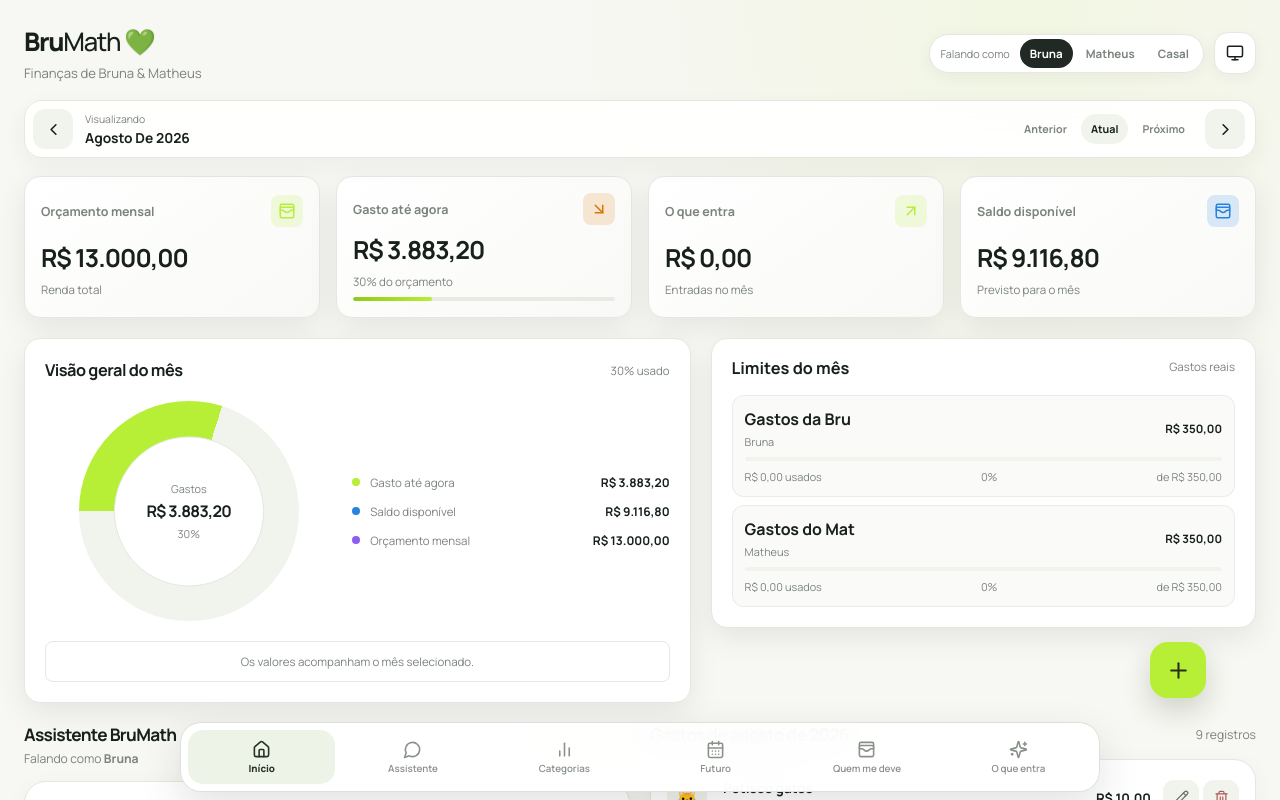
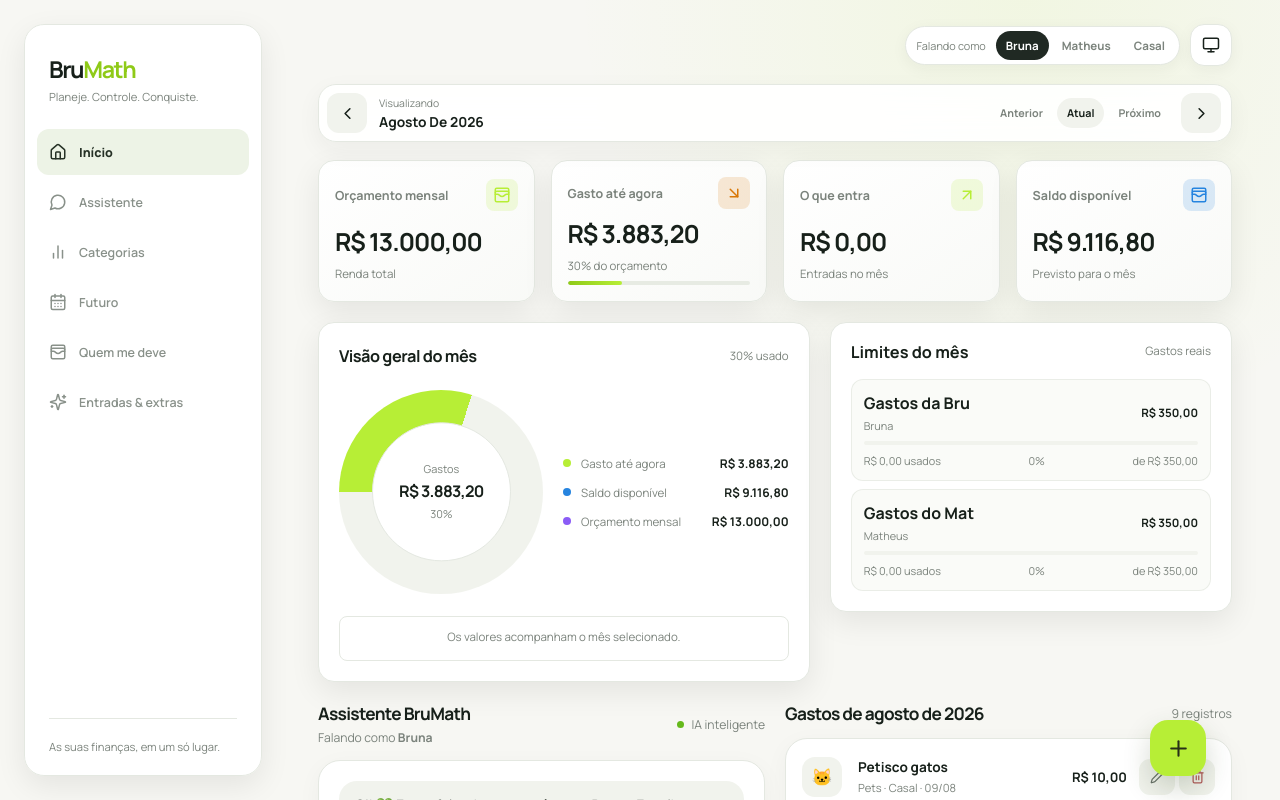
Before and after one commit to buraven/BruMath, a Next.js app: page / in a window 1280 px wide. Shown: the top 800 px of the page. Built offline with nearby package versions, Linux system fonts and the light colour scheme.

Commit message:
feat: add responsive application navigation

```diff
--- a/app/globals.css
+++ b/app/globals.css
@@ -84,6 +84,10 @@ button {
   padding-bottom: 116px;
 }
 
+.app-workspace {
+  min-width: 0;
+}
+
 .topbar {
   width: min(var(--max), calc(100% - 32px));
   margin: 0 auto;
@@ -1234,13 +1238,14 @@ button {
 
 .fab-wrap {
   position: fixed;
-  right: max(24px, calc((100vw - var(--max))/2 + 24px));
-  bottom: 102px;
+  left: 50%;
+  bottom: max(var(--space-8), env(safe-area-inset-bottom));
   z-index: 40;
   display: flex;
   flex-direction: column;
   align-items: flex-end;
   gap: 10px;
+  transform: translateX(-50%);
 }
 
 .floating-add {
@@ -1270,6 +1275,10 @@ button {
   border-radius: 17px;
   background: var(--surface);
   box-shadow: 0 18px 42px rgba(0, 0, 0, .16);
+}
+
+.fab-wrap .quick-add-menu {
+  margin-bottom: var(--space-3);
 }
 
 .quick-add-menu button {
@@ -1350,6 +1359,44 @@ button {
   }
 }
 
+@media (min-width: 1024px) {
+  .app-shell {
+    padding: var(--space-6) var(--space-6) var(--space-6) calc(var(--size-navigation-sidebar) + var(--space-8) + var(--space-6));
+  }
+
+  .topbar {
+    width: min(var(--max), 100%);
+    padding-top: 0;
+  }
+
+  .topbar .brand-area {
+    display: none;
+  }
+
+  .topbar-actions {
+    margin-left: auto;
+  }
+
+  .page {
+    width: min(var(--max), 100%);
+  }
+
+  .bottom-nav {
+    display: none;
+  }
+
+  .fab-wrap {
+    right: max(var(--space-6), calc((100vw - var(--max)) / 2 + var(--space-6)));
+    bottom: var(--space-6);
+    left: auto;
+    transform: none;
+  }
+
+  .fab-wrap .quick-add-menu {
+    margin-bottom: 0;
+  }
+}
+
 @media (min-width: 1100px) {
   .expense-list {
     max-height: 610px;
@@ -1488,8 +1535,7 @@ button {
   }
 
   .fab-wrap {
-    right: 15px;
-    bottom: 89px;
+    bottom: max(var(--space-8), env(safe-area-inset-bottom));
   }
 
   .floating-add {
--- a/app/page.tsx
+++ b/app/page.tsx
@@ -34,13 +34,14 @@ import { InstallmentSection } from "../components/finance/InstallmentSection";
 import { QuickActions } from "../components/finance/QuickActions";
 import { DEFAULT_CATEGORY_LIMITS } from "../lib/finance/defaultLimits";
 import { NavButton } from "../components/navigation/NavButton";
+import { AppSidebar, type NavigationTab } from "../components/navigation/AppSidebar";
 import { MonthSelector } from "../components/navigation/MonthSelector";
 import { NewHome } from "../features/home/NewHome";
 import { HomeAssistantPreview } from "../features/home/components/HomeAssistantPreview/HomeAssistantPreview";
 import { HomeExpenses } from "../features/home/components/HomeExpenses/HomeExpenses";
 
 type Person = "Bruna" | "Matheus" | "Casal";
-type Tab = "home" | "chat" | "stats" | "future" | "debts" | "income";
+type Tab = NavigationTab;
 type ThemeMode = "light" | "dark" | "system";
 type DebtDestination = "cartao" | "bruna" | "matheus" | "casal";
 
@@ -398,6 +399,8 @@ export default function Page() {
   return (
     <div className="app-shell">
       {toast && <div className="toast">{toast}</div>}
+      <AppSidebar activeTab={tab} onNavigate={switchTab} />
+      <div className="app-workspace">
       <header className="topbar">
         <div className="brand-area">
           <div className="brand">Bru<span>Math</span> 💚</div>
@@ -517,6 +520,7 @@ export default function Page() {
         {tab === "income" &&
           <IncomeSection monthName={monthName} income={income} extraIncome={extraIncome} totalAvailable={monthIncomeTotal} entries={selectedIncome} formatMoney={money} onCreate={openNewIncome} onEdit={openEditIncome} onDelete={deleteIncome} />}
       </main>
+      </div>
 
       <div className="fab-wrap">{quickAddOpen && <div className="quick-add-menu"><button type="button" onClick={openNewExpense}>
         <Receipt size={17} /> Gasto
--- /dev/null
+++ b/components/navigation/AppSidebar.module.css
@@ -0,0 +1,56 @@
+.sidebar {
+  display: none;
+}
+
+@media (min-width: 1024px) {
+  .sidebar {
+    position: fixed;
+    z-index: 50;
+    top: var(--space-6);
+    bottom: var(--space-6);
+    left: var(--space-6);
+    display: flex;
+    width: var(--size-navigation-sidebar);
+    flex-direction: column;
+    padding: var(--space-5) var(--space-3);
+    border: 1px solid var(--line);
+    border-radius: var(--radius-xl);
+    background: color-mix(in srgb, var(--surface) 94%, transparent);
+    box-shadow: var(--shadow-card);
+    backdrop-filter: blur(18px);
+  }
+
+  .brand {
+    display: grid;
+    gap: var(--space-1);
+    padding: var(--space-2) var(--space-3) var(--space-6);
+  }
+
+  .brand strong {
+    color: var(--text);
+    font-size: 1.45rem;
+    letter-spacing: -0.06em;
+  }
+
+  .brand span {
+    color: var(--accent-strong);
+  }
+
+  .brand small,
+  .hint {
+    color: var(--muted);
+    font-size: 0.7rem;
+    line-height: 1.45;
+  }
+
+  .navigation {
+    display: grid;
+    gap: var(--space-1);
+  }
+
+  .hint {
+    margin: auto var(--space-3) 0;
+    padding-top: var(--space-5);
+    border-top: 1px solid var(--line);
+  }
+}
--- /dev/null
+++ b/components/navigation/AppSidebar.tsx
@@ -0,0 +1,60 @@
+import {
+  CalendarDays,
+  ChartNoAxesColumn,
+  Home,
+  MessageCircle,
+  Sparkles,
+  WalletCards,
+} from "lucide-react";
+import { NavButton } from "./NavButton";
+import styles from "./AppSidebar.module.css";
+
+export type NavigationTab =
+  | "home"
+  | "chat"
+  | "stats"
+  | "future"
+  | "debts"
+  | "income";
+
+type AppSidebarProps = {
+  activeTab: NavigationTab;
+  onNavigate: (tab: NavigationTab) => void;
+};
+
+const items = [
+  { tab: "home", label: "Início", icon: <Home size={18} /> },
+  { tab: "chat", label: "Assistente", icon: <MessageCircle size={18} /> },
+  { tab: "stats", label: "Categorias", icon: <ChartNoAxesColumn size={18} /> },
+  { tab: "future", label: "Futuro", icon: <CalendarDays size={18} /> },
+  { tab: "debts", label: "Quem me deve", icon: <WalletCards size={18} /> },
+  { tab: "income", label: "Entradas & extras", icon: <Sparkles size={18} /> },
+] as const;
+
+export function AppSidebar({ activeTab, onNavigate }: AppSidebarProps) {
+  return (
+    <aside className={styles.sidebar} aria-label="Navegação principal">
+      <div className={styles.brand}>
+        <strong>
+          Bru<span>Math</span>
+        </strong>
+        <small>Planeje. Controle. Conquiste.</small>
+      </div>
+
+      <nav className={styles.navigation}>
+        {items.map((item) => (
+          <NavButton
+            key={item.tab}
+            active={activeTab === item.tab}
+            icon={item.icon}
+            label={item.label}
+            onClick={() => onNavigate(item.tab)}
+            variant="sidebar"
+          />
+        ))}
+      </nav>
+
+      <p className={styles.hint}>As suas finanças, em um só lugar.</p>
+    </aside>
+  );
+}
--- a/components/navigation/NavButton.module.css
+++ b/components/navigation/NavButton.module.css
@@ -10,8 +10,20 @@
   justify-content: center;
   gap: 3px;
   cursor: pointer;
-  font-size: .61rem;
+  font-size: 0.61rem;
   font-weight: 600;
+}
+
+.sidebar {
+  width: 100%;
+  min-height: 46px;
+  justify-content: flex-start;
+  flex-direction: row;
+  gap: var(--space-3);
+  padding: 0 var(--space-3);
+  border-radius: var(--radius-md);
+  font-size: 0.78rem;
+  text-align: left;
 }
 
 .button span {
@@ -21,14 +33,27 @@
   white-space: nowrap;
 }
 
-.button:hover { background: var(--surface-soft); }
-.button.active { background: var(--nav-active-bg); color: var(--nav-active-text); font-weight: 800; }
+.button:hover {
+  background: var(--surface-soft);
+}
+.button.active {
+  background: var(--nav-active-bg);
+  color: var(--nav-active-text);
+  font-weight: 800;
+}
 
 @media (max-width: 760px) {
-  .button { font-size: .56rem; }
-  .button svg { width: 18px; height: 18px; }
+  .button {
+    font-size: 0.56rem;
+  }
+  .button svg {
+    width: 18px;
+    height: 18px;
+  }
 }
 
 @media (max-width: 380px) {
-  .button { font-size: .5rem; }
+  .button {
+    font-size: 0.5rem;
+  }
 }
--- a/components/navigation/NavButton.tsx
+++ b/components/navigation/NavButton.tsx
@@ -6,11 +6,22 @@ type NavButtonProps = {
   onClick: () => void;
   icon: ReactNode;
   label: string;
+  variant?: "bottom" | "sidebar";
 };
 
-export function NavButton({ active, onClick, icon, label }: NavButtonProps) {
+export function NavButton({
+  active,
+  onClick,
+  icon,
+  label,
+  variant = "bottom",
+}: NavButtonProps) {
   return (
-    <button type="button" className={`${styles.button} ${active ? styles.active : ""}`} onClick={onClick}>
+    <button
+      type="button"
+      className={`${styles.button} ${variant === "sidebar" ? styles.sidebar : ""} ${active ? styles.active : ""}`}
+      onClick={onClick}
+    >
       {icon}
       <span>{label}</span>
     </button>
--- a/styles/tokens.css
+++ b/styles/tokens.css
@@ -48,6 +48,7 @@
   --size-metric-card-min-height: 132px;
   --size-snapshot-min-height: 360px;
   --size-snapshot-donut: 220px;
+  --size-navigation-sidebar: 238px;
 }
 
 [data-theme="dark"] {
```
